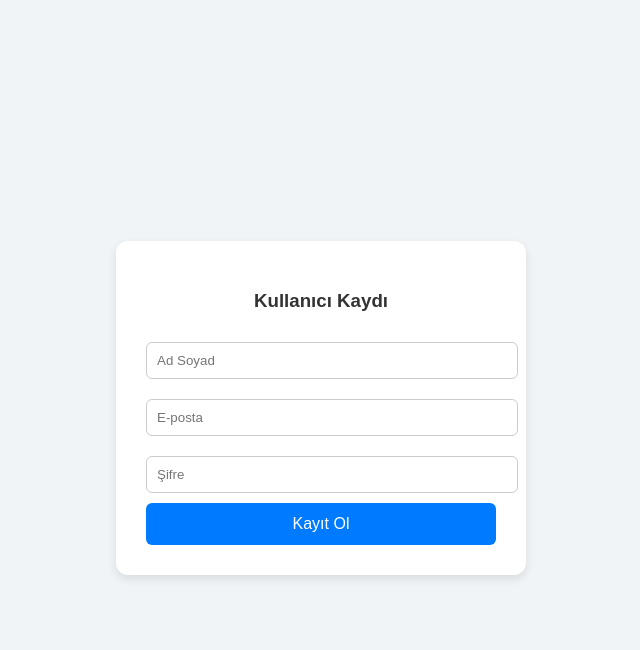
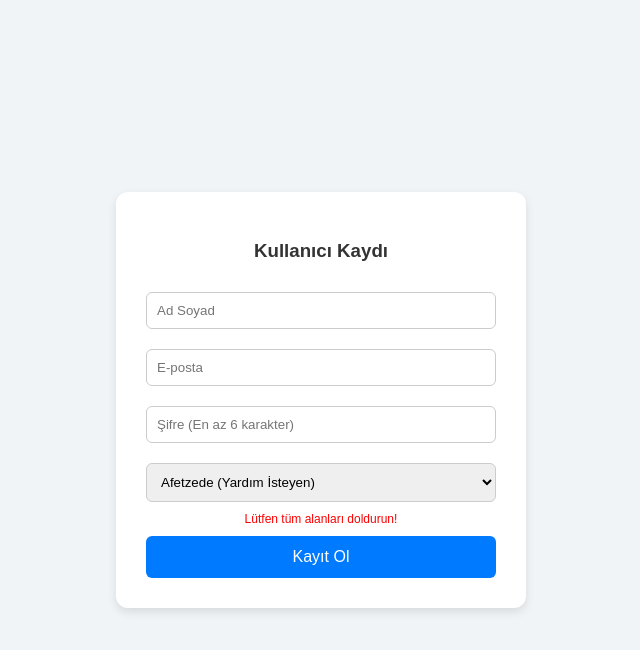
Before and after one commit to Nurk87/akilli-afet-koordinasyon-sistemi, a website: page public/register.html in a window 1280 px wide. Both pictures are taken after a click on the button "Kayıt Ol". Shown: the whole page, without its empty margins (319-959 px from the left). Drawn offline with Linux system fonts and the light colour scheme; no server answers.

Commit message:
Refactor registration form and validation logic

```diff
--- a/public/register.html
+++ b/public/register.html
@@ -4,73 +4,67 @@
   <meta charset="UTF-8">
   <title>Kullanıcı Kaydı</title>
   <style>
-    body {
-      font-family: Arial, sans-serif;
-      background: #f0f4f7;
-      display: flex;
-      justify-content: center;
-      align-items: center;
-      height: 100vh;
-    }
-    .container {
-      background: #fff;
-      padding: 30px;
-      border-radius: 12px;
-      box-shadow: 0 4px 10px rgba(0,0,0,0.1);
-      width: 350px;
-    }
-    h3 {
-      text-align: center;
-      margin-bottom: 20px;
-      color: #333;
-    }
-    input {
-      width: 100%;
-      padding: 10px;
-      margin: 10px 0;
-      border-radius: 6px;
-      border: 1px solid #ccc;
-    }
-    button {
-      width: 100%;
-      padding: 12px;
-      background: #007bff;
-      color: white;
-      border: none;
-      border-radius: 6px;
-      cursor: pointer;
-      font-size: 16px;
-    }
-    button:hover {
-      background: #0056b3;
-    }
+    body { font-family: Arial, sans-serif; background: #f0f4f7; display: flex; justify-content: center; align-items: center; height: 100vh; margin: 0;}
+    .container { background: #fff; padding: 30px; border-radius: 12px; box-shadow: 0 4px 10px rgba(0,0,0,0.1); width: 350px; }
+    h3 { text-align: center; margin-bottom: 20px; color: #333; }
+    input, select { width: 100%; padding: 10px; margin: 10px 0; border-radius: 6px; border: 1px solid #ccc; box-sizing: border-box; }
+    button { width: 100%; padding: 12px; background: #007bff; color: white; border: none; border-radius: 6px; cursor: pointer; font-size: 16px; margin-top: 10px;}
+    button:hover { background: #0056b3; }
+    .error { color: red; font-size: 12px; text-align: center; display: none; }
   </style>
 </head>
 <body>
 
 <div class="container">
   <h3>Kullanıcı Kaydı</h3>
-  <input id="name" placeholder="Ad Soyad">
-  <input id="email" type="email" placeholder="E-posta">
-  <input id="password" type="password" placeholder="Şifre">
+
+  <input id="name" type="text" placeholder="Ad Soyad" required>
+  <input id="email" type="email" placeholder="E-posta" required>
+  <input id="password" type="password" placeholder="Şifre (En az 6 karakter)" required>
+
+  <select id="role">
+    <option value="user">Afetzede (Yardım İsteyen)</option>
+    <option value="volunteer">Gönüllü</option>
+    <option value="afad">AFAD Yetkilisi</option>
+  </select>
+
+  <div id="error-msg" class="error">Lütfen tüm alanları doğru doldurun.</div>
+
   <button onclick="register()">Kayıt Ol</button>
 </div>
 
 <script>
 function register() {
-  const name = document.getElementById("name").value;
-  const email = document.getElementById("email").value;
+  const name = document.getElementById("name").value.trim();
+  const email = document.getElementById("email").value.trim();
   const password = document.getElementById("password").value;
+  const role = document.getElementById("role").value;
+  const errorMsg = document.getElementById("error-msg");
+
+  // FORM DOĞRULAMA (Validation)
+  if (!name || !email || !password) {
+      errorMsg.style.display = "block";
+      errorMsg.innerText = "Lütfen tüm alanları doldurun!";
+      return;
+  }
+  if (password.length < 6) {
+      errorMsg.style.display = "block";
+      errorMsg.innerText = "Şifre en az 6 karakter olmalıdır!";
+      return;
+  }
+  errorMsg.style.display = "none"; // Hata yoksa mesajı gizle
 
   fetch("http://localhost:3000/api/auth/register", {
     method: "POST",
     headers: { "Content-Type": "application/json" },
-    body: JSON.stringify({ name, email, password, role: "user" })
+    body: JSON.stringify({ name, email, password, role }) // Seçilen rolü backend'e yolluyoruz
   })
   .then(res => res.json())
   .then(data => {
     alert(data.message);
-    if(data.userId) window.location.href = "login.html";
+    if(data.userId) {
+        window.location.href = "login.html"; // Başarılıysa girişe yönlendir
+    }
   })
   .catch(err => console.error("Hata:", err));
 }
```
